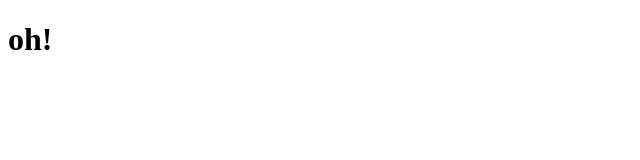
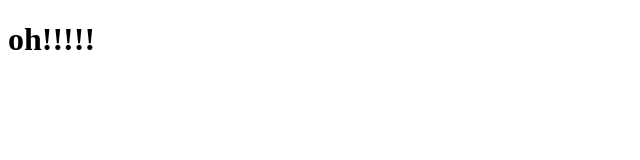
Before and after one commit to glaubernespoli/glaubernespoli.github.io, a plain HTML site: page index.html in a window 1280 px wide. Shown: the full height of the page, 0-640 px from the left. Drawn offline with Linux system fonts and the light colour scheme.

Commit message:
new text

```diff
--- a/index.html
+++ b/index.html
@@ -8,6 +8,6 @@
 </head>
 
 <body>
-    <h1>oh!</h1>
+    <h1>oh!!!!!</h1>
 </body>
 </html>
```
